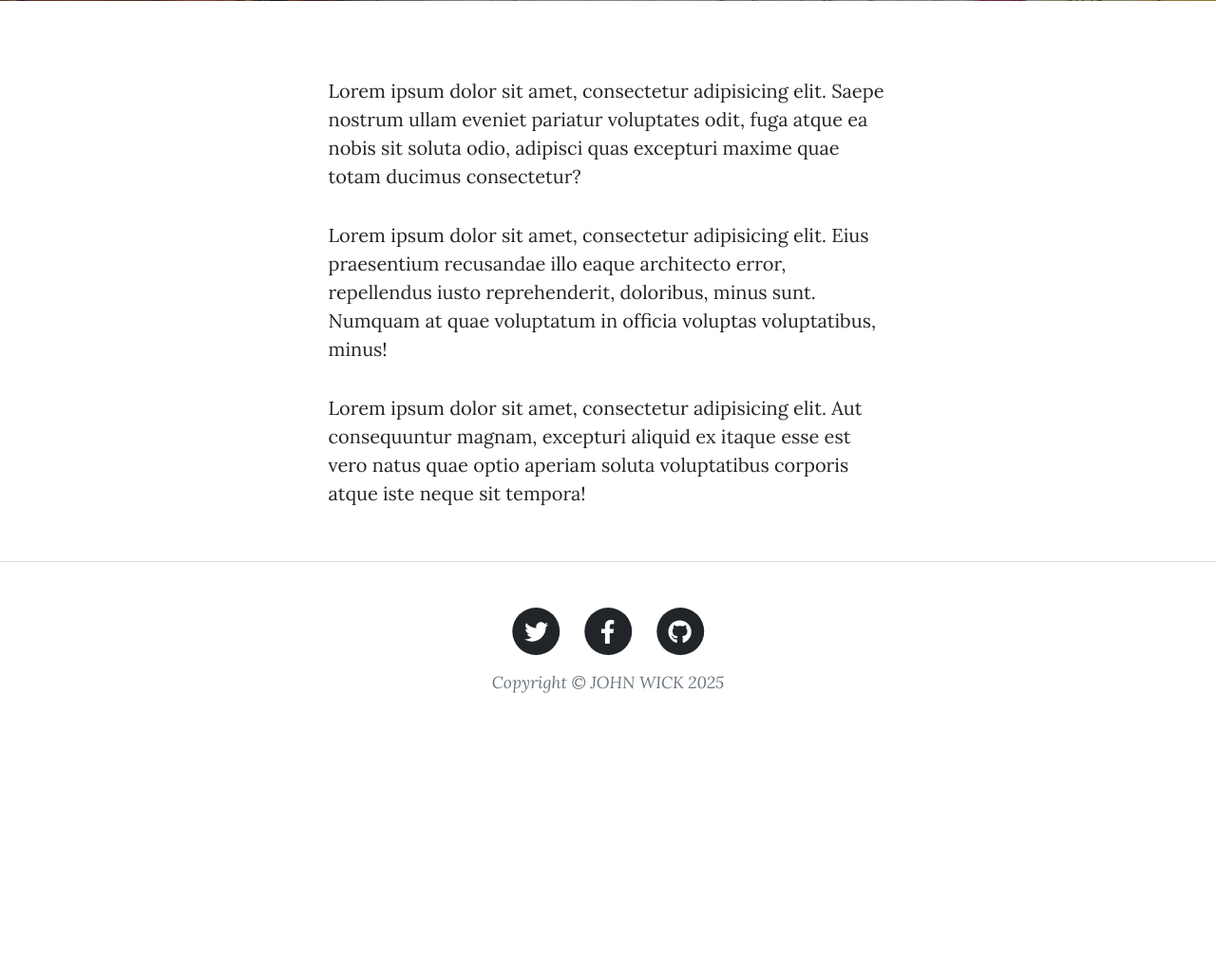
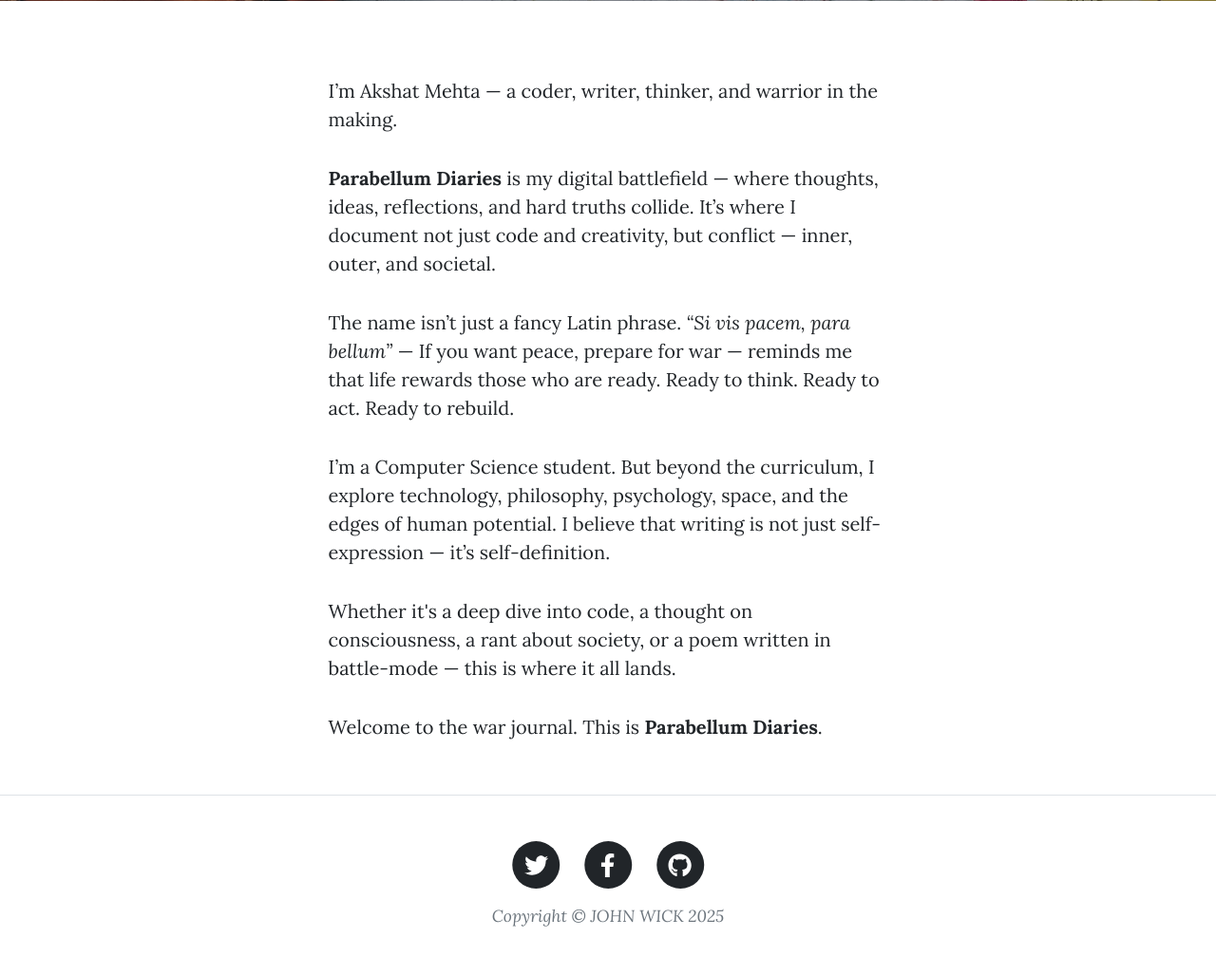
Before and after one commit to amastronaut5/BLOGS_WEBSITE, a Flask app: page /about in a window 1280 px wide. Shown: the part 531-1558 px from the top of the page at 95% size. Before the commit the page ends 1261 px from the top, so only its background shows below. Run offline with Flask 3, Linux system fonts and the light colour scheme; some libraries are stand-ins or nearby versions.

Commit message:
Update about.html

```diff
--- a/templates/about.html
+++ b/templates/about.html
@@ -22,22 +22,22 @@
     <div class="row gx-4 gx-lg-5 justify-content-center">
       <div class="col-md-10 col-lg-8 col-xl-7">
         <p>
-          Lorem ipsum dolor sit amet, consectetur adipisicing elit. Saepe
-          nostrum ullam eveniet pariatur voluptates odit, fuga atque ea nobis
-          sit soluta odio, adipisci quas excepturi maxime quae totam ducimus
-          consectetur?
+          I’m Akshat Mehta — a coder, writer, thinker, and warrior in the making.
         </p>
         <p>
-          Lorem ipsum dolor sit amet, consectetur adipisicing elit. Eius
-          praesentium recusandae illo eaque architecto error, repellendus iusto
-          reprehenderit, doloribus, minus sunt. Numquam at quae voluptatum in
-          officia voluptas voluptatibus, minus!
+          <strong>Parabellum Diaries</strong> is my digital battlefield — where thoughts, ideas, reflections, and hard truths collide. It’s where I document not just code and creativity, but conflict — inner, outer, and societal.
         </p>
         <p>
-          Lorem ipsum dolor sit amet, consectetur adipisicing elit. Aut
-          consequuntur magnam, excepturi aliquid ex itaque esse est vero natus
-          quae optio aperiam soluta voluptatibus corporis atque iste neque sit
-          tempora!
+          The name isn’t just a fancy Latin phrase. <em>“Si vis pacem, para bellum”</em> — If you want peace, prepare for war — reminds me that life rewards those who are ready. Ready to think. Ready to act. Ready to rebuild.
+        </p>
+        <p>
+          I’m a Computer Science student. But beyond the curriculum, I explore technology, philosophy, psychology, space, and the edges of human potential. I believe that writing is not just self-expression — it’s self-definition.
+        </p>
+        <p>
+          Whether it's a deep dive into code, a thought on consciousness, a rant about society, or a poem written in battle-mode — this is where it all lands.
+        </p>
+        <p>
+          Welcome to the war journal. This is <strong>Parabellum Diaries</strong>.
         </p>
       </div>
     </div>
```
